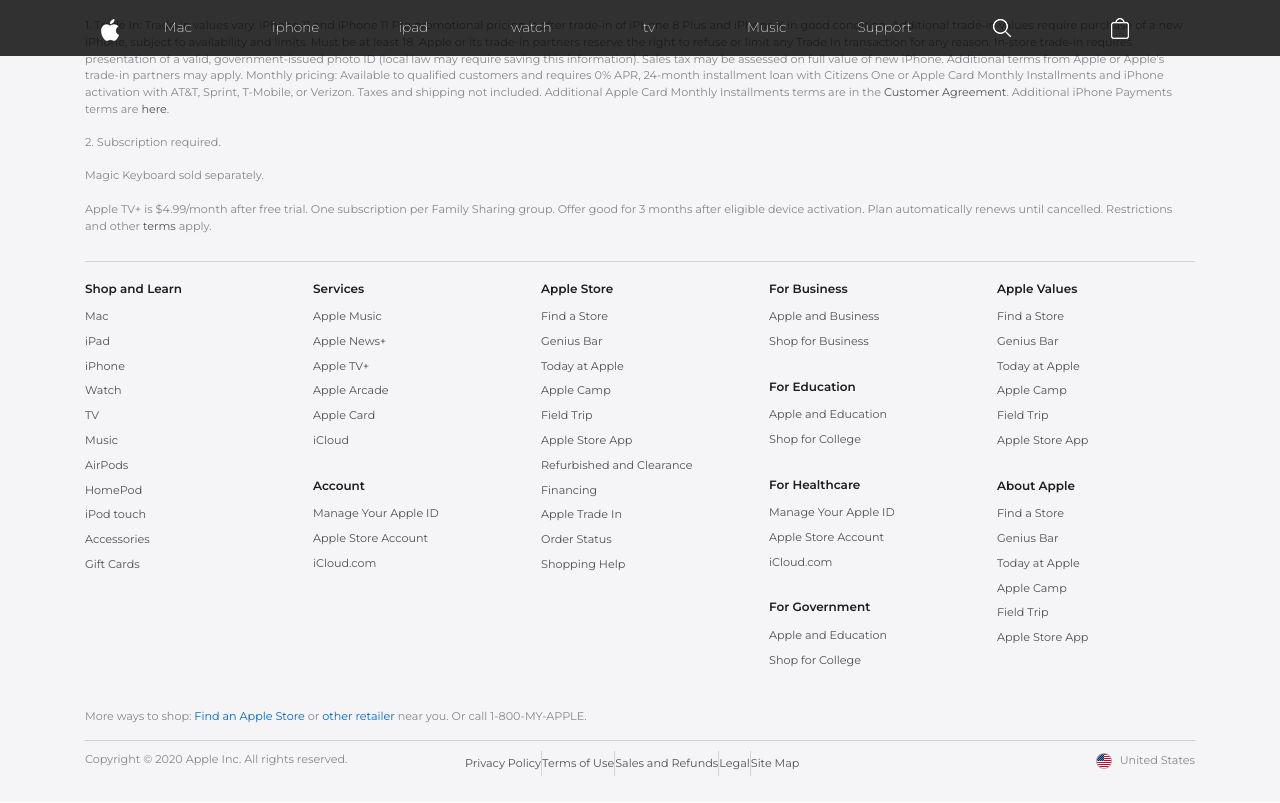
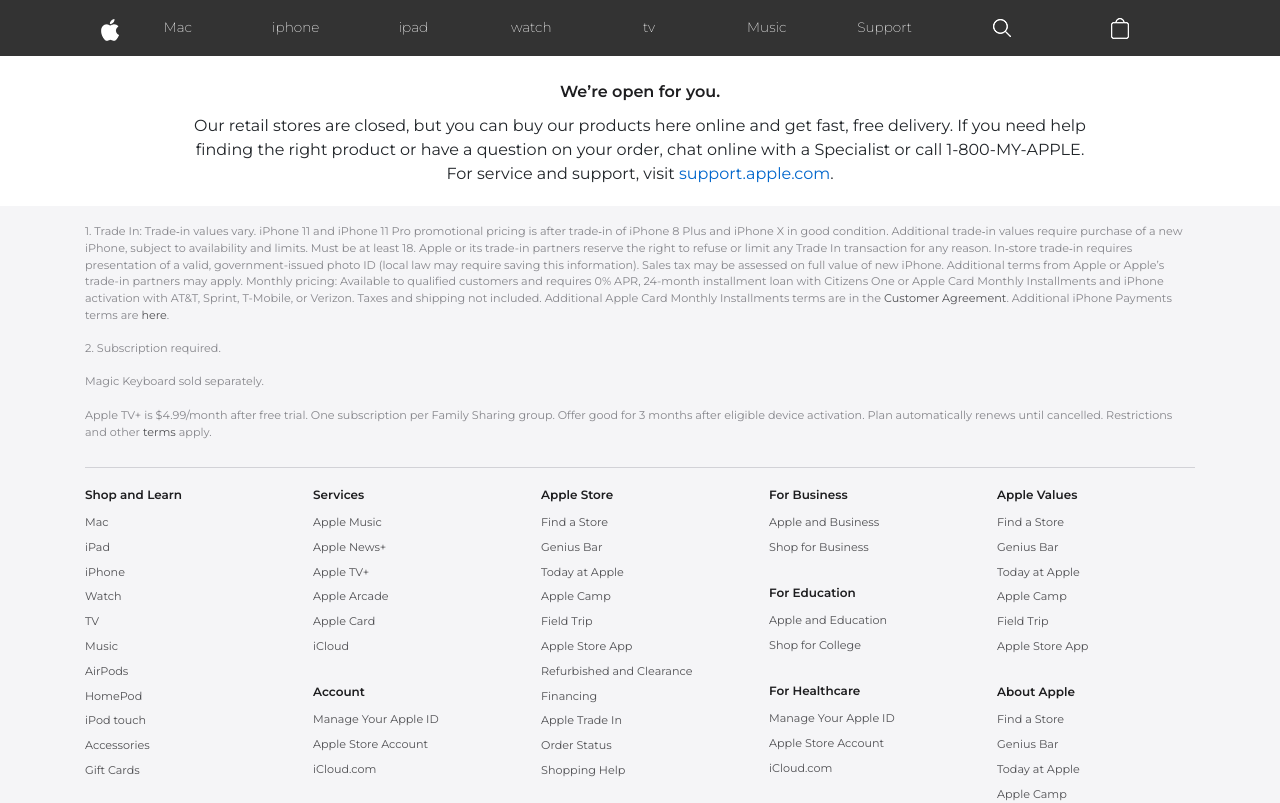
Before and after one commit to kasimnurlgn/apple-react, a React (Vite) app: page / in a window 1280 px wide. Shown: the top 803 px of the page. Built offline with nearby package versions, Linux system fonts and the light colour scheme.

Commit message:
alert section added

```diff
--- a/src/App.css
+++ b/src/App.css
@@ -1,3 +1,3 @@
 /* git add .
-git commit -m "footer section added"
+git commit -m "alert section added"
 git push */
--- a/src/App.jsx
+++ b/src/App.jsx
@@ -13,7 +13,7 @@
   return (
     <>
       <Header />
-      {/* <Alert /> */}
+      <Alert />
       {/* <FirstSection /> */}
       {/* <SecondSection /> */}
       {/* <ThirdSection /> */}
```
